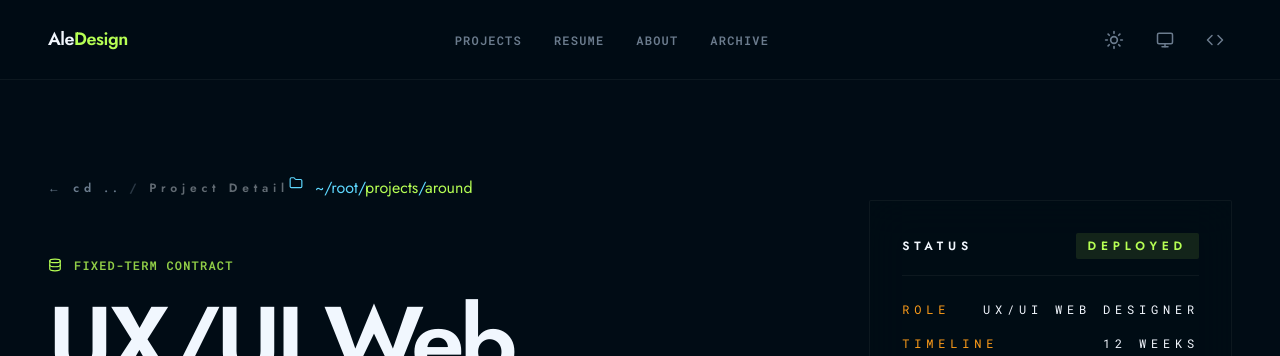
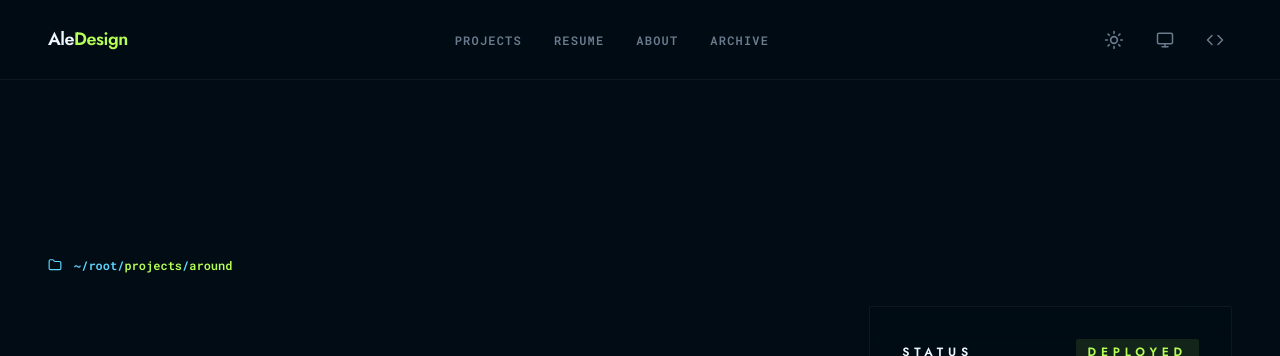
Before and after one commit to alejandropd-1/portfolio-2026, a Next.js app: page /projects/around in a window 1280 px wide. Shown: the top 356 px of the page. Built offline with nearby package versions, Linux system fonts and the light colour scheme.

Commit message:
fixed breadcrumbs position

```diff
--- a/src/app/ClientHome.tsx
+++ b/src/app/ClientHome.tsx
@@ -17,11 +17,11 @@ export default function ClientHome({ projects }: { projects: any[] }) {
       <section className={styles.home__hero}>
         <div className={styles.home__heroTag} style={{ gap: '12px', marginBottom: '2rem' }}>
           <Folder size={14} />
-          <div>
+          <div className="flex items-center">
             <Link href="/" className="hover:text-primary transition-colors">~</Link>
-            <span className="opacity-50 mx-1">/</span>
+            <span className="opacity-50 mx-2">/</span>
             <Link href="/" className="hover:text-primary transition-colors">root</Link>
-            <span className="opacity-50 mx-1">/</span>
+            <span className="opacity-50 mx-2">/</span>
             <span className="text-primary">projects</span>
           </div>
         </div>
--- a/src/app/projects/[slug]/page.tsx
+++ b/src/app/projects/[slug]/page.tsx
@@ -32,21 +32,16 @@ export default async function ProjectDetailPage({ params }: { params: Promise<{
     <div className={styles.projectDetail}>
       <div className="page-container">
         {/* Back Link and Breadcrumb */}
-        <div className="flex items-center justify-between mb-12 mt-8">
-          <Link href="/" className={styles.projectDetail__backLink} style={{marginBottom: 0}}>
-            {"←"} cd .. <span>/</span> <span className={styles.projectDetail__backLinkLabel}>Project Detail</span>
-          </Link>
-          <div className="flex items-center tertiary-text font-mono text-xs font-bold" style={{ gap: '12px' }}>
-            <Folder size={14} />
-            <div>
-              <Link href="/" className="hover:text-primary transition-colors">~</Link>
-              <span className="opacity-50 mx-1">/</span>
-              <Link href="/" className="hover:text-primary transition-colors">root</Link>
-              <span className="opacity-50 mx-1">/</span>
-              <span className="text-primary">projects</span>
-              <span className="opacity-50 mx-1">/</span>
-              <span className="text-primary">{slug}</span>
-            </div>
+        <div className={styles.projectDetail__breadcrumb + " print:hidden"}>
+          <Folder size={14} />
+          <div className="flex items-center">
+            <Link href="/" className="hover:text-primary transition-colors">~</Link>
+            <span className="opacity-50 mx-2">/</span>
+            <Link href="/" className="hover:text-primary transition-colors">root</Link>
+            <span className="opacity-50 mx-2">/</span>
+            <span className="text-primary">projects</span>
+            <span className="opacity-50 mx-2">/</span>
+            <span className="text-primary">{slug}</span>
           </div>
         </div>
 
--- a/src/styles/pages/_project-detail.module.scss
+++ b/src/styles/pages/_project-detail.module.scss
@@ -2,6 +2,18 @@
 
 .projectDetail {
   padding-top: $size-20;
+
+  &__breadcrumb {
+    display: flex;
+    align-items: center;
+    gap: $size-3;
+    color: $clr-brand-tertiary;
+    padding-top: $size-20;
+    padding-bottom: $size-8;
+    font-family: $mono-font;
+    font-size: $fs-xs;
+    font-weight: $fw-bold;
+  }
 
   &__backLink {
     display: inline-flex;
```
Also changed, not shown: src/app/about/ClientAbout.tsx (+4 -4 lines), src/app/archive/ClientArchive.tsx (+4 -4 lines), src/app/resume/ClientResume.tsx (+4 -4 lines), src/styles/pages/_about.module.scss (+11 -1 lines), src/styles/pages/_archive.module.scss (+12 -0 lines), src/styles/pages/_resume.module.scss (+12 -0 lines).
